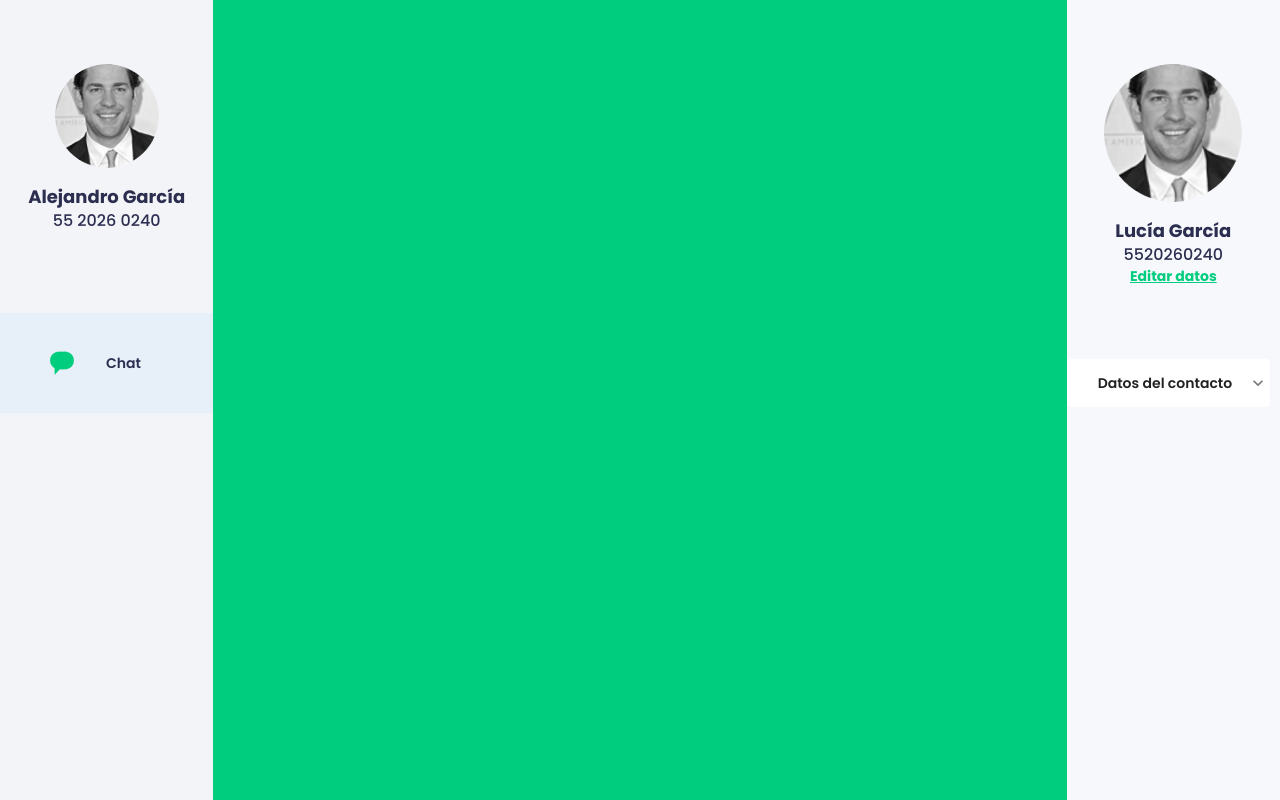
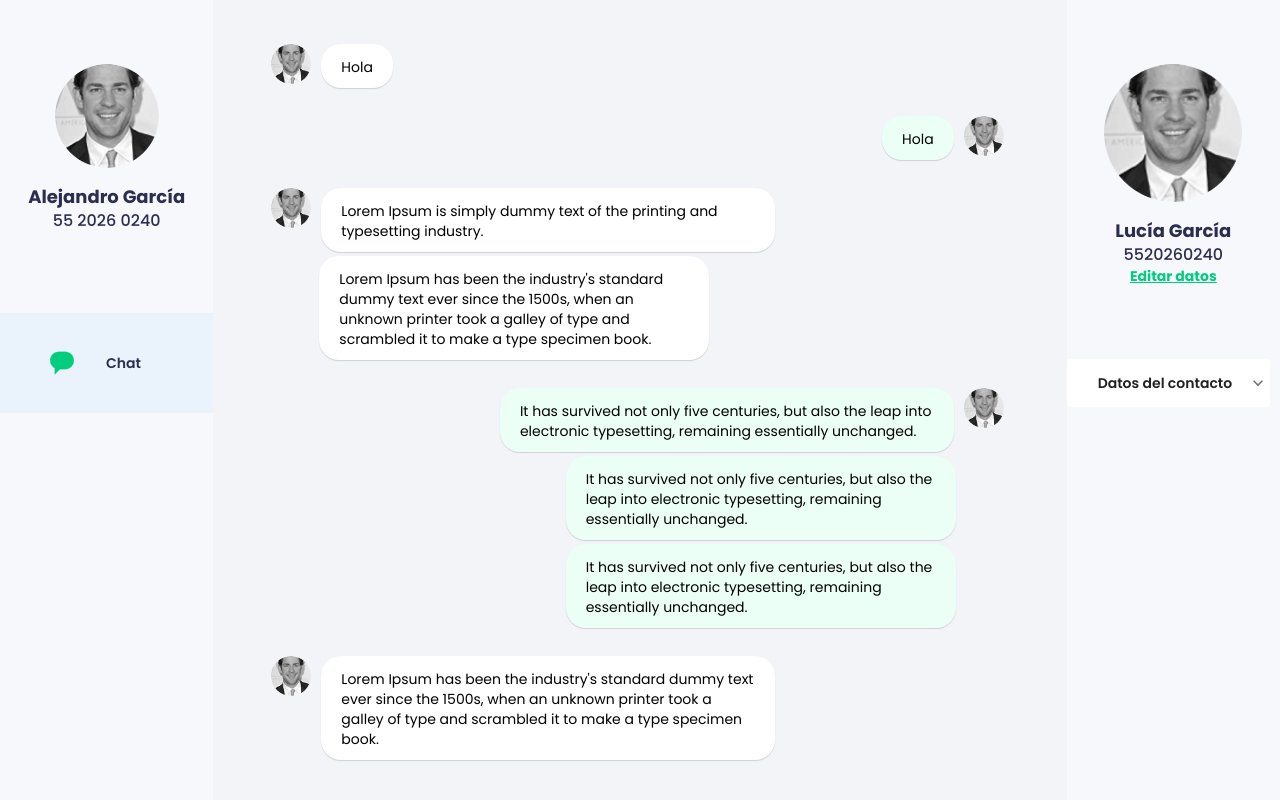
Before and after one commit to mfdano/iventas-chat-app, a React (Create React App) app: page /user/1 in a window 1280 px wide. Built offline with nearby package versions, Linux system fonts and the light colour scheme.

Commit message:
Implement BubbleMessage Component

```diff
--- a/package.json
+++ b/package.json
@@ -7,6 +7,7 @@
     "@emotion/styled": "^11.3.0",
     "@mui/icons-material": "^5.0.4",
     "@mui/material": "^5.0.4",
+    "@mui/styles": "^5.0.1",
     "@testing-library/jest-dom": "^5.14.1",
     "@testing-library/react": "^11.2.7",
     "@testing-library/user-event": "^12.8.3",
--- /dev/null
+++ b/src/views/BubbleMessage.js
@@ -0,0 +1,50 @@
+import Grid from '@mui/material/Grid';
+import Typography from '@mui/material/Typography';
+import Avatar from '@mui/material/Avatar'
+import { styled } from '@mui/system';
+import { makeStyles } from '@mui/styles';
+import avatar_default from '../img/avatar_default.png';
+
+const useStyles = makeStyles((theme) => ({
+  bubblecolor:(props) => ({
+    backgroundColor: props.sentbyme
+    ? theme.palette.bubble.main
+    : theme.palette.bubble.secondary,
+  })
+}));
+
+const BubbleMessageContainer = styled('div')(`
+  width: auto;
+  height: auto;
+  border-radius: 20px;
+  box-shadow: 0px 1.06px 1.06px rgba(0, 0, 0, 0.15);
+`);
+
+function BubbleMessage(props) {
+  const classes = useStyles(props);
+
+  const renderAvatar = () => {
+    if (props.isfirst) {
+      return <Avatar alt="Avatar" src={avatar_default} sx={{ width: 40, height: 40, mr: 10, ml: 10}} />;
+    }
+  }
+
+  return (
+    <Grid direction={ props.sentbyme ? "row": "row-reverse" }
+      container
+      mt={ props.isfirst ? 24 : 0 }
+      pl={ props.isfirst ? 0 : 58 }
+      pr={ props.isfirst ? 0 : 58 }
+      justifyContent="flex-start"
+      alignItems="flex-start" >
+      { renderAvatar() }
+      <BubbleMessageContainer { ...props } className={ classes.bubblecolor } sx={{ maxWidth: '55%', mb: 4, pt: 12, pb: 12, pl: 20, pr: 20 }} >
+        <Typography variant="caption" color="text.message" sx={{ mx: 'auto' }}>
+          { props.message }
+        </Typography>
+      </BubbleMessageContainer>
+    </Grid>
+  )
+}
+
+export default BubbleMessage;
--- a/src/views/User.js
+++ b/src/views/User.js
@@ -1,18 +1,29 @@
 import '../css/user.css';
 
 import Grid from '@mui/material/Grid';
+
 import Contact from "./Contact";
 import UserProfile from "./UserProfile";
-
+import BubbleMessage from "./BubbleMessage";
 
 function User() {
   return (
     <div className="User">
       <Grid container direction="row" className="main-container">
-        <Grid item lg={2} sx={{ bgcolor: 'background.default' }} container>
+        <Grid item lg={2} sx={{ bgcolor: 'background.secondary' }} container>
           <UserProfile />
         </Grid>
-        <Grid item lg={8} sx={{ bgcolor: 'primary.main' }} container>
+        <Grid item lg={8} sx={{ bgcolor: 'background.default' }} container>
+          <Grid sx={{ pl: 48, pr: 53, pt: 20 }} direction="column" container>
+            <BubbleMessage sentbyme={1} isfirst={1} message="Hola" />
+            <BubbleMessage sentbyme={0} isfirst={1} message="Hola" />
+            <BubbleMessage sentbyme={1} isfirst={1} message="Lorem Ipsum is simply dummy text of the printing and typesetting industry." />
+            <BubbleMessage sentbyme={1} isfirst={0} message="Lorem Ipsum has been the industry's standard dummy text ever since the 1500s, when an unknown printer took a galley of type and scrambled it to make a type specimen book." />
+            <BubbleMessage sentbyme={0} isfirst={1} message="It has survived not only five centuries, but also the leap into electronic typesetting, remaining essentially unchanged." />
+            <BubbleMessage sentbyme={0} isfirst={0} message="It has survived not only five centuries, but also the leap into electronic typesetting, remaining essentially unchanged." />
+            <BubbleMessage sentbyme={0} isfirst={0} message="It has survived not only five centuries, but also the leap into electronic typesetting, remaining essentially unchanged." />
+            <BubbleMessage sentbyme={1} isfirst={1} message="Lorem Ipsum has been the industry's standard dummy text ever since the 1500s, when an unknown printer took a galley of type and scrambled it to make a type specimen book." />
+          </Grid>
         </Grid>
         <Grid item lg={2} sx={{ bgcolor: 'background.secondary' }} container>
           <Contact />
```
